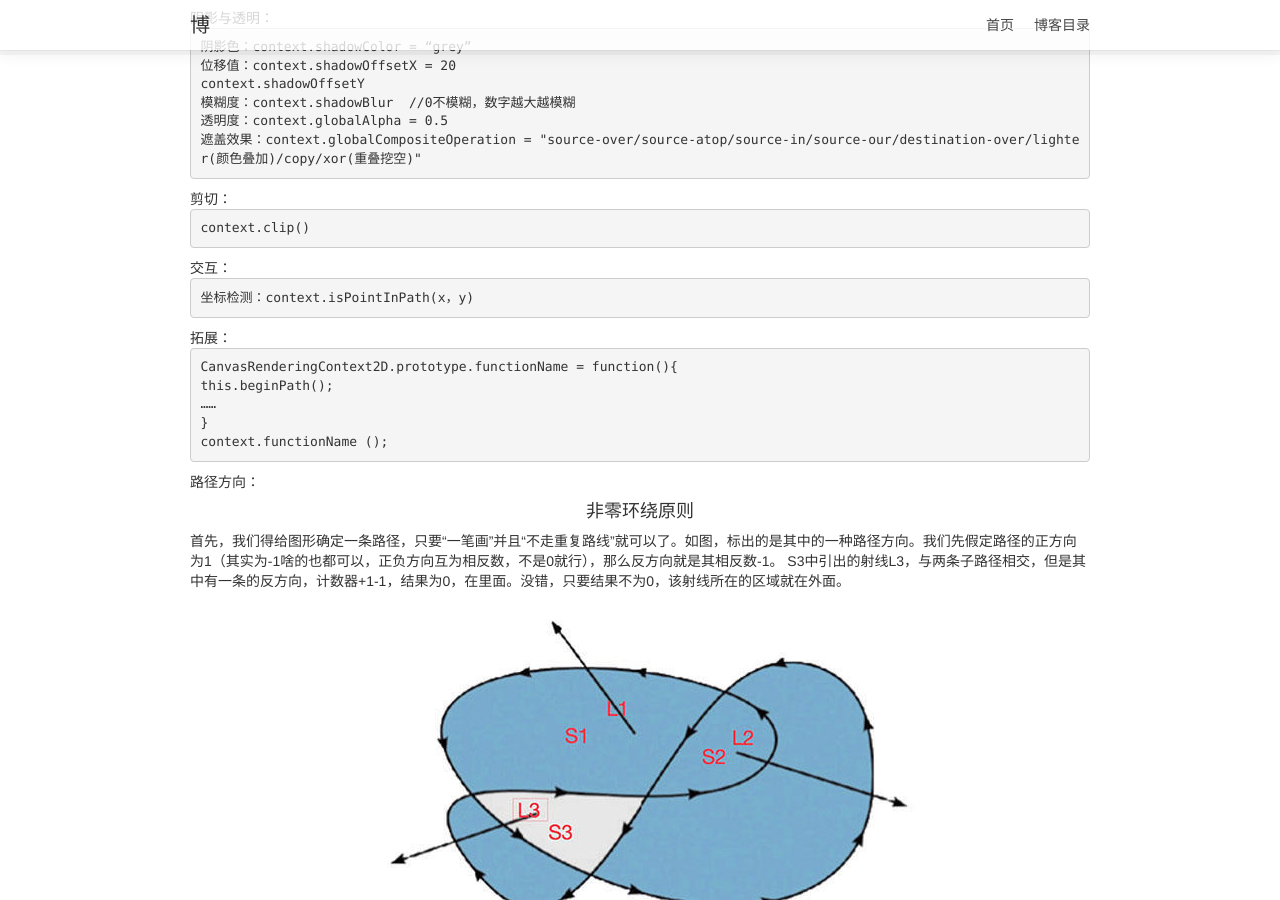
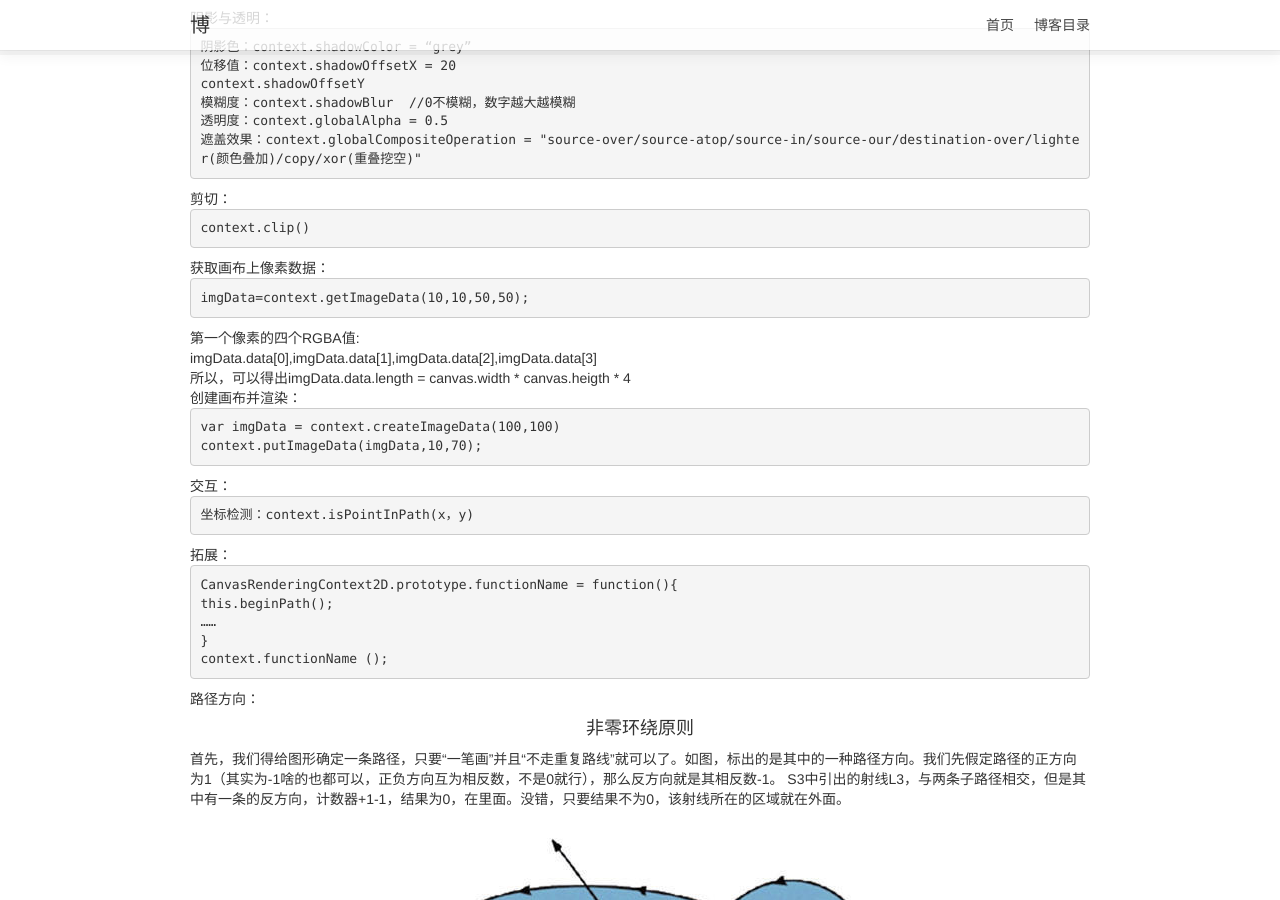
Before and after one commit to alice931118/alice931118.github.io, a Jekyll site: the page built from _posts/2017-11-23-canvas.md, in a window 1280 px wide and 900 px high, scrolled down 1363 px. Built offline with Jekyll 4.4.1, drawn with Linux system fonts in a browser that asks for light colours.

Commit message:
日志修改

````diff
--- a/_posts/2017-11-23-canvas.md
+++ b/_posts/2017-11-23-canvas.md
@@ -92,6 +92,19 @@ context.shadowOffsetY
 context.clip()
 ```
 
+获取画布上像素数据：
+```
+imgData=context.getImageData(10,10,50,50);
+```
+第一个像素的四个RGBA值:
+imgData.data[0],imgData.data[1],imgData.data[2],imgData.data[3]
+所以，可以得出imgData.data.length = canvas.width * canvas.heigth * 4
+创建画布并渲染：
+```
+var imgData = context.createImageData(100,100)
+context.putImageData(imgData,10,70);
+```
+
 交互：
 ```
 坐标检测：context.isPointInPath(x，y)
````
